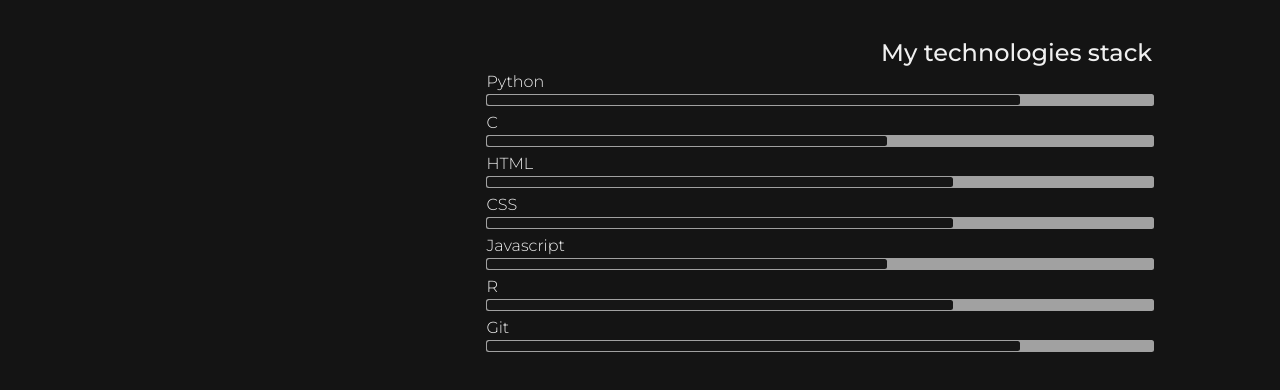
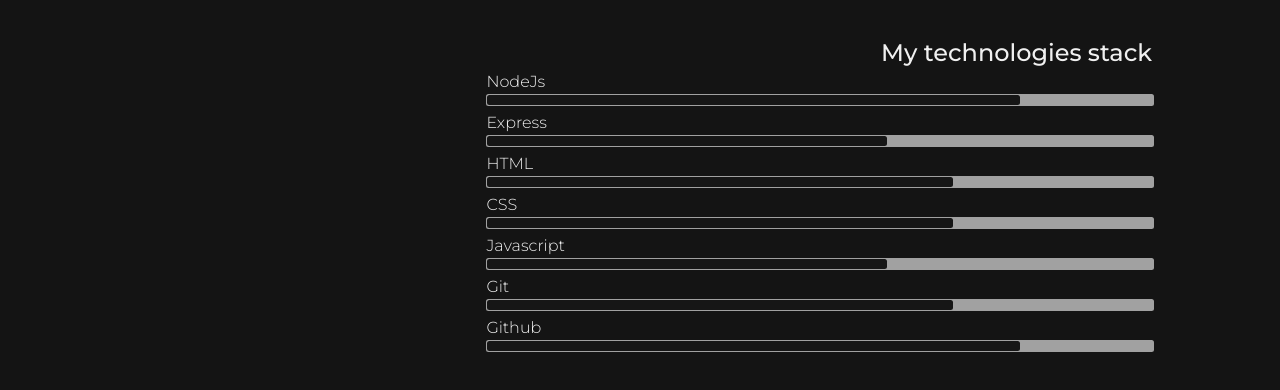
Before and after one commit to dgquintero/My-Website-CV-Porfolio, a React (Create React App) app: page / in a window 1280 px wide. Shown: the part 328-718 px from the top of the page. Built offline with nearby package versions, Linux system fonts and the light colour scheme.

Commit message:
actualizar informacion

```diff
--- a/src/Data/siteData.js
+++ b/src/Data/siteData.js
@@ -5,11 +5,11 @@
    I believe in the use of tech as a game changer of our society.`,
   skills: [
     {
-      name: 'Python',
+      name: 'NodeJs',
       level: 80
     },
     {
-      name: 'C',
+      name: 'Express',
       level: 60
     },
     {
@@ -25,11 +25,11 @@
       level: 60
     },
     {
-      name: 'R',
+      name: 'Git',
       level: 70
     },
     {
-      name: 'Git',
+      name: 'Github',
       level: 80
     }
   ]
```
Also changed, not shown: 1 other file (tests, documents, lock files or other folders).
